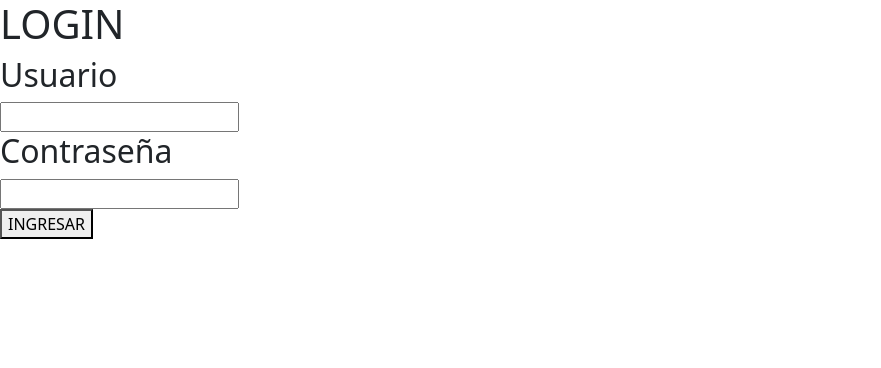
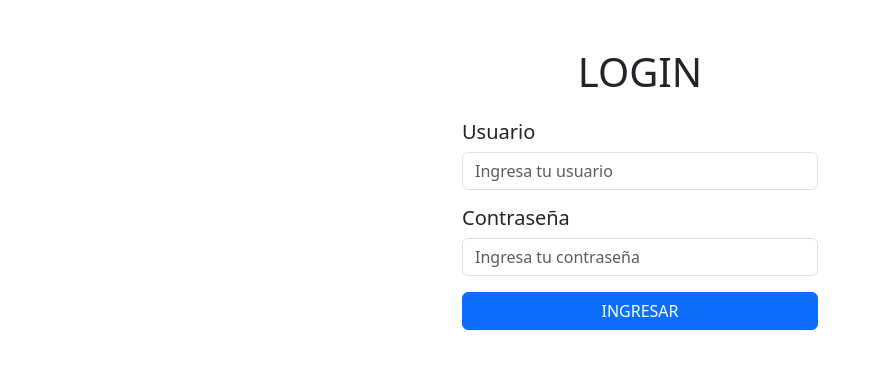
Before and after one commit to sebastiangs23/chat-client-v1.3, a React (Create React App) app: page /login in a window 1280 px wide. Shown: the top 368 px of the page, without its empty margins (0-881 px from the left). Built offline with nearby package versions, Linux system fonts and the light colour scheme; what parse would draw is missing.

Commit message:
Estilos al login y ultimo testeo correcto

```diff
--- a/src/components/login/Login.jsx
+++ b/src/components/login/Login.jsx
@@ -46,22 +46,39 @@ export function Login() {
   }
 
   return (
-    <div>
-      <h1>LOGIN</h1>
-      <div>
-        <div>
-          <h2>Usuario</h2>
-          <input type="text" onChange={(e) => setUsername(e.target.value)} />
-        </div>
-        <div>
-          <h2>Contraseña</h2>
-          <input
-            type="password"
-            onChange={(e) => setPassword(e.target.value)}
-          />
+    <div class="container mt-5">
+      <div class="row justify-content-center">
+        <div class="col-md-4">
+          <h1 class="text-center mb-4">LOGIN</h1>
+          <div class="mb-3">
+            <label for="username" class="form-label h5">
+              Usuario
+            </label>
+            <input
+              type="text"
+              id="username"
+              class="form-control"
+              onChange={(e) => setUsername(e.target.value)}
+              placeholder="Ingresa tu usuario"
+            />
+          </div>
+          <div class="mb-3">
+            <label for="password" class="form-label h5">
+              Contraseña
+            </label>
+            <input
+              type="password"
+              id="password"
+              class="form-control"
+              onChange={(e) => setPassword(e.target.value)}
+              placeholder="Ingresa tu contraseña"
+            />
+          </div>
+          <button class="btn btn-primary w-100" onClick={signIn}>
+            INGRESAR
+          </button>
         </div>
       </div>
-      <button onClick={signIn}>INGRESAR</button>
     </div>
   );
 }
```
